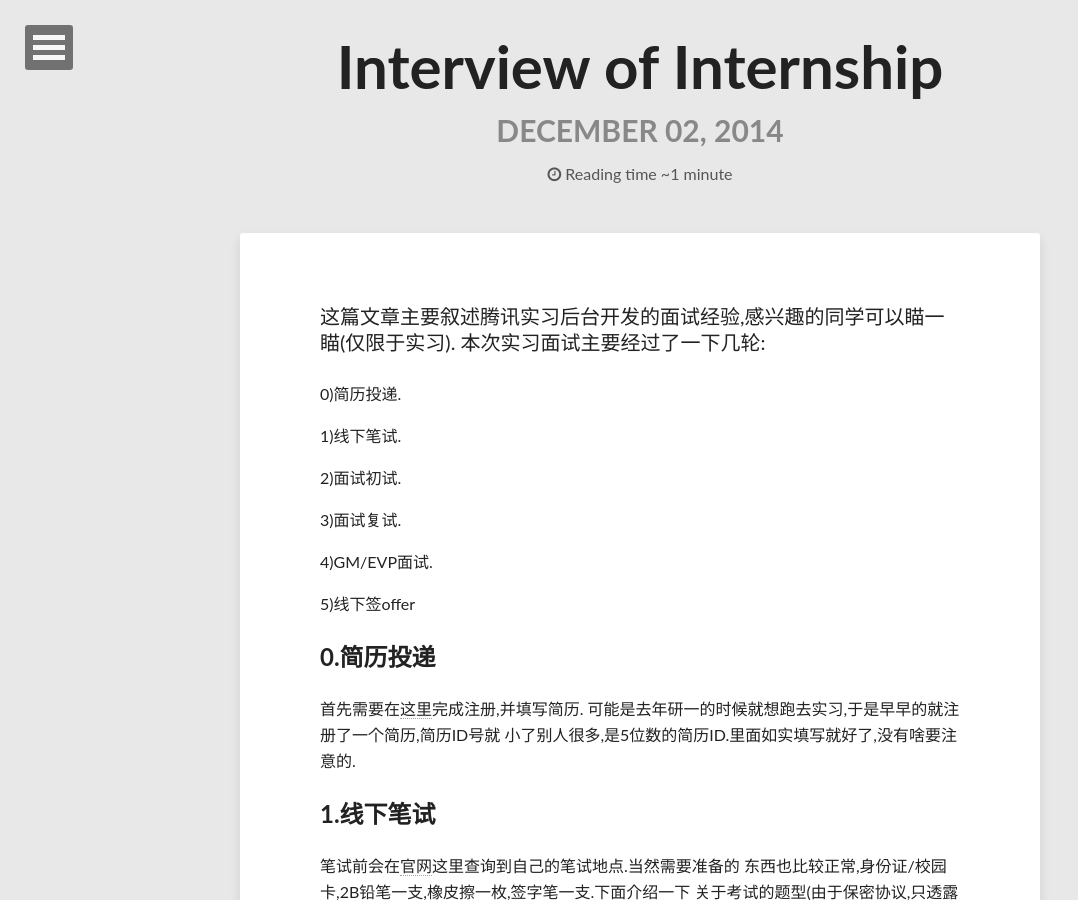
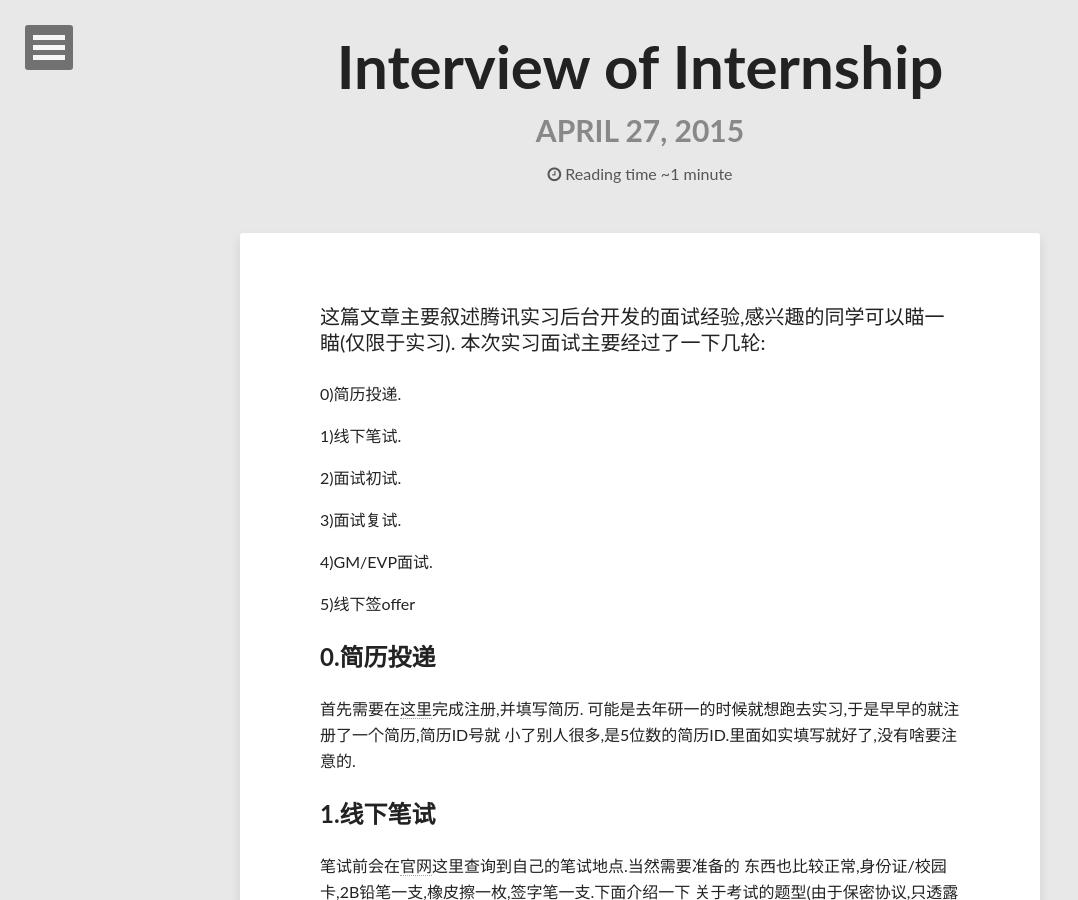
Before and after one commit to huicpc0215/huicpc0215.github.io, a Jekyll site: the page built from _posts/2015-04-27-internship.md, in a window 1280 px wide and 900 px high. Shown: the whole window, without its empty margins (0-1078 px from the left). Built offline with Jekyll 4.4.1, drawn with Linux system fonts in a browser that asks for light colours; nearby versions of some CDN libraries; comment, search, counter and statistics services are not loaded; some of the changed text lies outside the part shown.

Commit message:
update interview of internship

```diff
--- a/_posts/2015-04-27-internship.md
+++ b/_posts/2015-04-27-internship.md
@@ -11,7 +11,7 @@
   creditlink:
 comments:
 share:
-date: 2014-12-02T10:18:48+08:00
+date: 2015-04-27T10:18:48+08:00
 published: true
 ---
 
```
